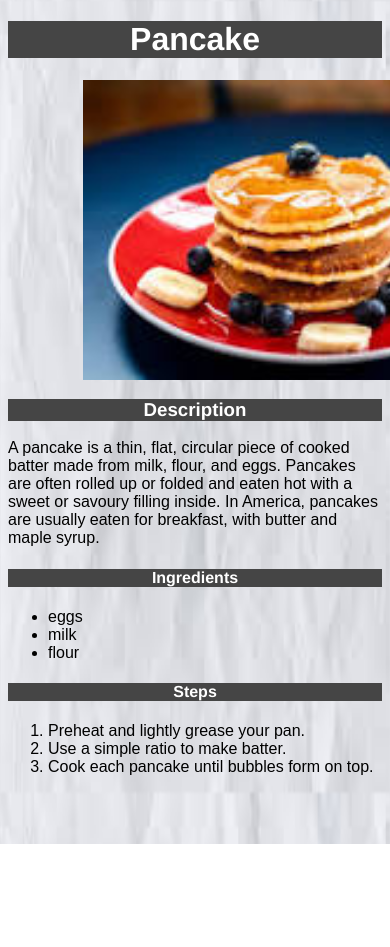
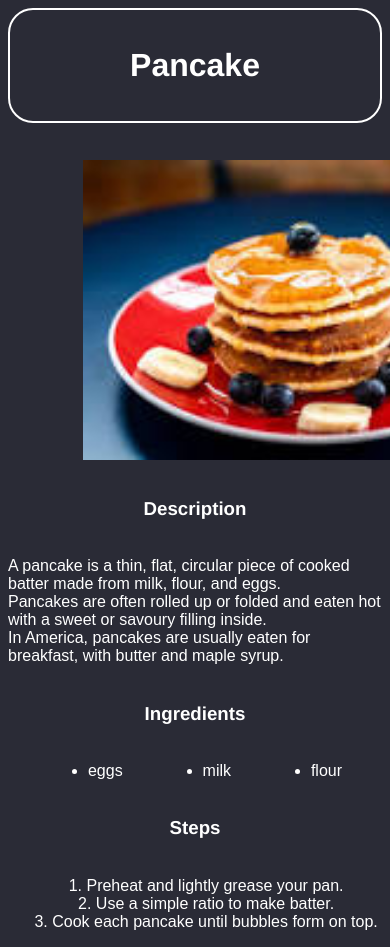
Before and after one commit to jobachx31/practice-recipes, a plain HTML site: page recipes/pancake.html in a window 390 px wide. Shown: the top 947 px of the page. Before the commit the page ends 844 px from the top, so only its background shows below. Drawn offline with Linux system fonts and the light colour scheme.

Commit message:
Try to make it responsive, Add more flexbox

```diff
--- a/recipes/pancake.html
+++ b/recipes/pancake.html
@@ -8,26 +8,34 @@
     </head>
 
     <body>
-        <h1> Pancake </h1>
+        <div class="heading">
+            <h1> Pancake </h1>
+        </div>
+
+        </body>
         <div class="image"><img src="../images/pancake.jpeg"></div>
         <h3> Description </h3>
-        <p>
-            A pancake is a thin, flat, circular piece of cooked batter made from milk, flour, and eggs.
+        <p class="nice-para">
+            A pancake is a thin, flat, circular piece of cooked batter made from milk, flour, and eggs.<br>
 
-            Pancakes are often rolled up or folded and eaten hot with a sweet or savoury filling inside.
+            Pancakes are often rolled up or folded and eaten hot with a sweet or savoury filling inside.<br>
 
-            In America, pancakes are usually eaten for breakfast, with butter and maple syrup.
+            In America, pancakes are usually eaten for breakfast, with butter and maple syrup. <br>
         </p>
 
         <p>
-            <h4> Ingredients </h4>
+            <h3> Ingredients </h3>
+
             <ul>
-                <li> eggs </li>
-                <li> milk </li>
-                <li> flour </li>
+                <div class="arrange">
+                    <li> eggs </li>
+                    <li> milk </li>
+                    <li> flour </li>
+                </div>
+
             </ul>
 
-            <h4> Steps </h4>
+            <h3> Steps </h3>
             <ol>
                 <li> Preheat and lightly grease your pan. </li>
                 <li> Use a simple ratio to make batter. </li>
--- a/style.css
+++ b/style.css
@@ -1,24 +1,83 @@
 
 body {
-    background-image: url(./images/paper.jpeg);
+    background-color: #2a2b36;
     background-size: 100% 100%;
     font-family: sans-serif;
+    color: #fff;
+}
+
+.heading {
+    display: flex;
+    justify-content: space-around;
+    align-items: center;
+    border-radius: 25px;
+    border: 2px solid #fff;
+    height: 30%;
+    margin-bottom: 10%;
+}
+
+.arrange {
+    display: flex;
+    flex-direction: row;
+    justify-content: space-around;
+}
+
+p.nice-para {
+    display: flex;
+    align-items: center;
+    justify-content: center;
 }
 
 h1, h3, h4 {
-    background-color: #454545;
     color: white;
     text-align: center;
     align-items: center;;
     font-family: Helvetica,  Arial, sans-serif;
+    margin: 10%;
+
 }
 
 .list {
-    background-color: #454545;
+    display: flex;
+    justify-content: center;
+    align-items: center;
+    text-decoration: none;
     color: white;
     text-align: center;
+    border-radius: 25px;
+    border: 2px solid #fff;
 
 }
+
+ul.main {
+    list-style: none;
+
+}
+
+li.links {
+    border: 2px solid white;
+    border-radius: 25px;
+    margin: 10px;
+    padding: 5px;
+}
+
+li.links:hover {
+    background-color: #555;
+}
+
+ol {
+    display: flex;
+    flex-direction: column;
+    align-items: center;
+    justify-content: space-between;
+}
+
+
+
+a {
+    text-decoration: none;;
+}
+
 
 img {
     height: 100%;
```
Also changed, not shown: index.html (+8 -5 lines), recipes/cookie.html (+8 -3 lines), recipes/waffle.html (+7 -3 lines).
